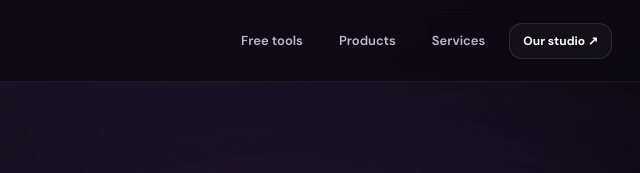
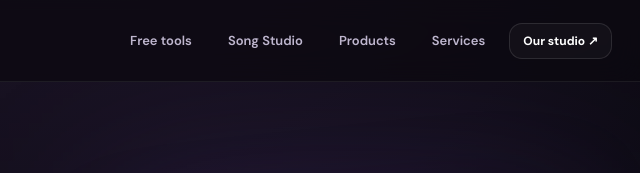
Before and after one commit to Tra1er/digital-work-portfolio, a plain HTML site: page studio/index.html in a window 1280 px wide. Shown: the top 173 px of the page, 640-1280 px from the left. Drawn offline with Linux system fonts and the light colour scheme.

Commit message:
Link Song Studio from Creator Lab navigation

```diff
--- a/studio/index.html
+++ b/studio/index.html
@@ -43,7 +43,7 @@ window.onDWTurnstileLoad = function () {
 <a href="#workspace" style="position:absolute;left:-9999px;top:10px" onfocus="this.style.left='10px'" onblur="this.style.left='-9999px'">Skip to tools</a>
 <header class="topbar"><div class="shell">
 <a class="brand" href="../index.html" aria-label="The Digital Works homepage"><span class="brand-icon">✳</span><span>digital works <small>CREATOR LAB</small></span></a>
-<nav class="top-actions" aria-label="Main navigation"><a class="navlink" href="#workspace">Free tools</a><a class="navlink" href="../products.html">Products</a><a class="navlink" href="../services.html">Services</a><a class="btn small ghost" href="../index.html">Our studio ↗</a></nav>
+<nav class="top-actions" aria-label="Main navigation"><a class="navlink" href="#workspace">Free tools</a><a class="navlink" href="../song-studio/">Song Studio</a><a class="navlink" href="../products.html">Products</a><a class="navlink" href="../services.html">Services</a><a class="btn small ghost" href="../index.html">Our studio ↗</a></nav>
 </div></header>
 <main class="shell">
 <section class="hero" aria-label="Creator Lab introduction">
```
